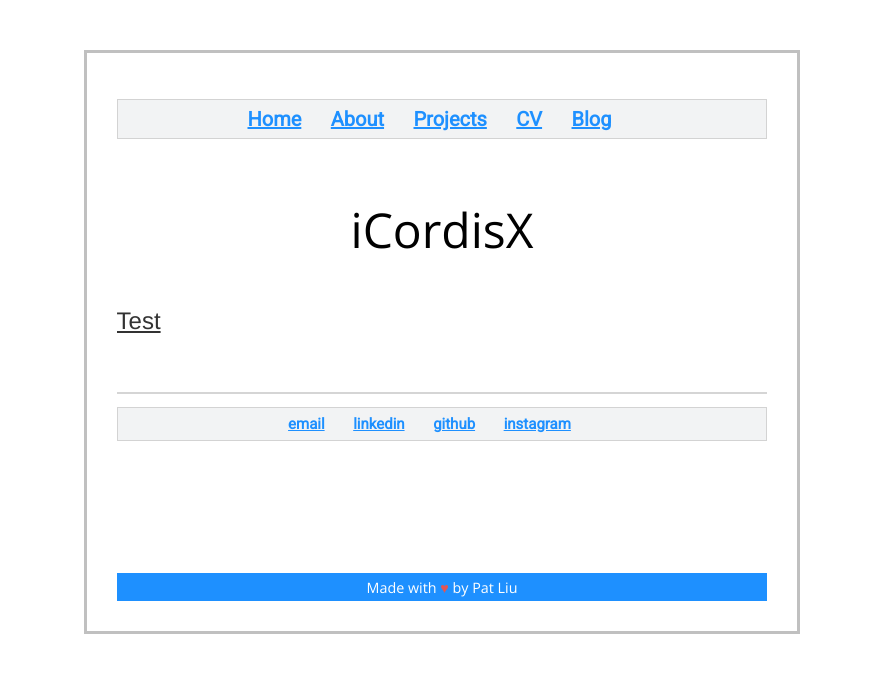
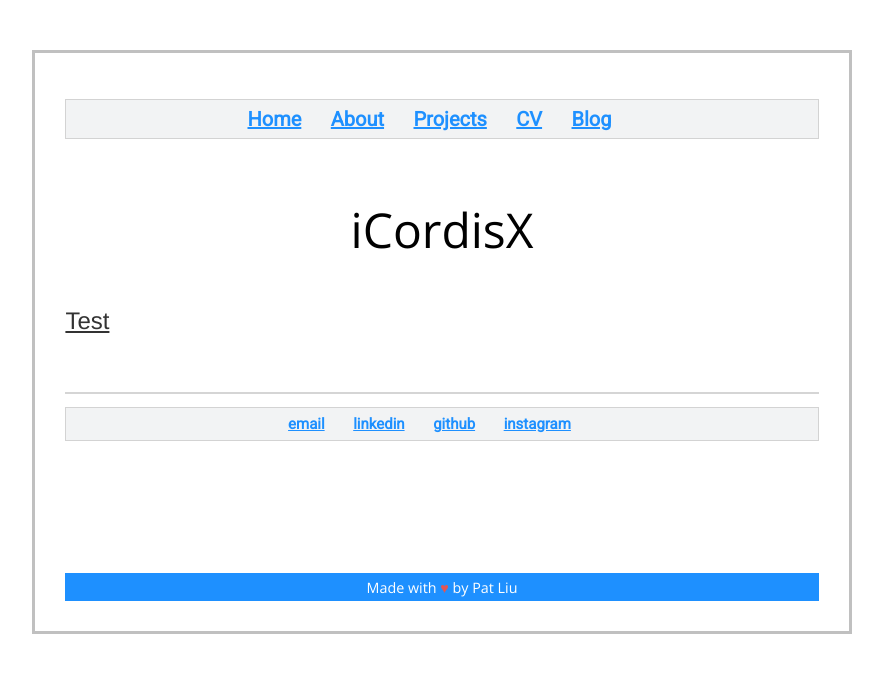
Before and after one commit to pat-liu/WebsiteV1, a Jekyll site: the page built from projects/icordisx.html, in a window 1280 px wide. Shown: the top 673 px of the page, without its empty margins (198-1081 px from the left). Built offline with Jekyll 4.4.1, drawn with Linux system fonts in a browser that asks for light colours.

Commit message:
Update main.css

```diff
--- a/css/main.css
+++ b/css/main.css
@@ -4,11 +4,9 @@
     width: 70%;
     padding: 0;
 }*/
-
-
    html {
     margin: 50px auto;
-    width: 70%;
+    width: 80%;
     padding: 0;
     }
    body {
@@ -167,4 +165,3 @@ ul.posts li {
         -o-transform: rotate(90deg);
         transform: rotate(90deg);
     }*/
-}
```
